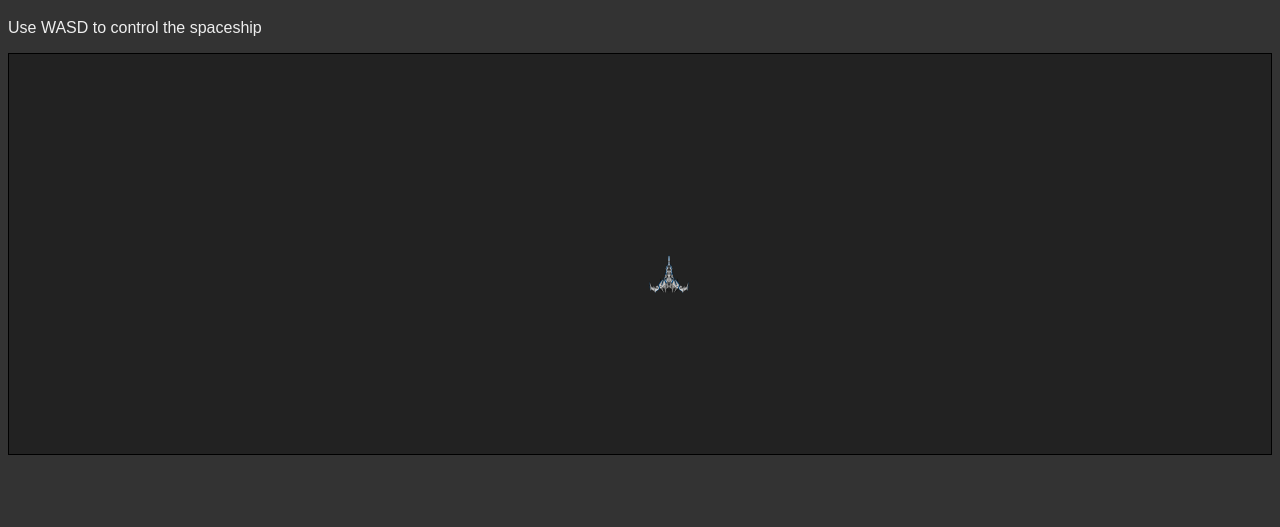
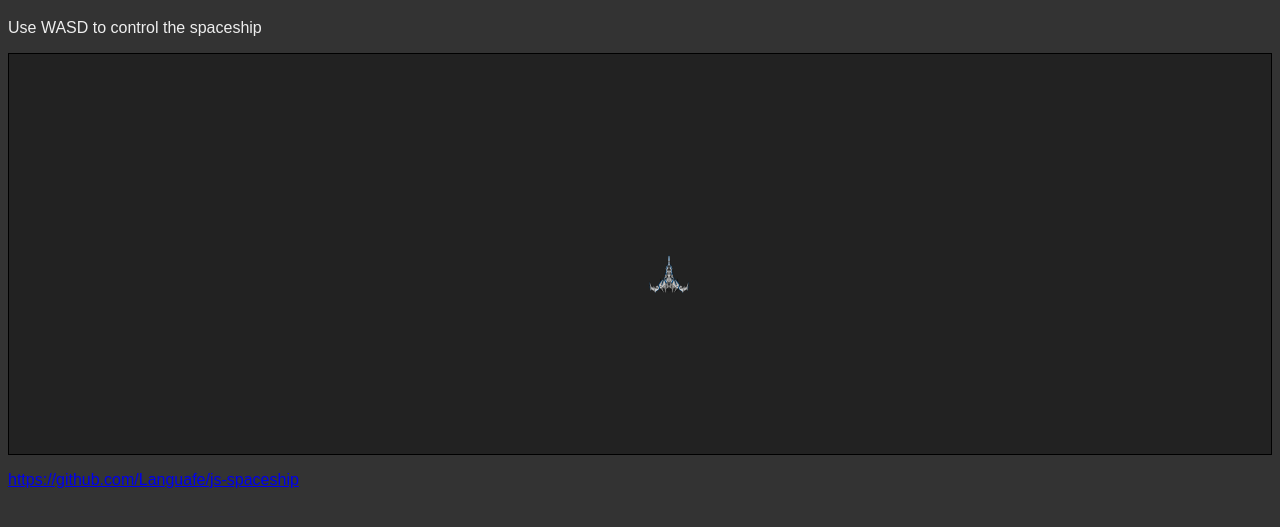
Before and after one commit to Languafe/js-spaceship, a plain HTML site: page index.html in a window 1280 px wide. Shown: the part 61-588 px from the top of the page. Drawn offline with Linux system fonts and the light colour scheme.

Commit message:
Link til GitHub repo

```diff
--- a/index.html
+++ b/index.html
@@ -14,6 +14,8 @@
     <div id="game-canvas">
         <div id="spaceship"></div>
     </div>
+
+    <p><a href="https://github.com/Languafe/js-spaceship">https://github.com/Languafe/js-spaceship</a></p>
     <script src="index.js"></script>
 </body>
 </html>
```
